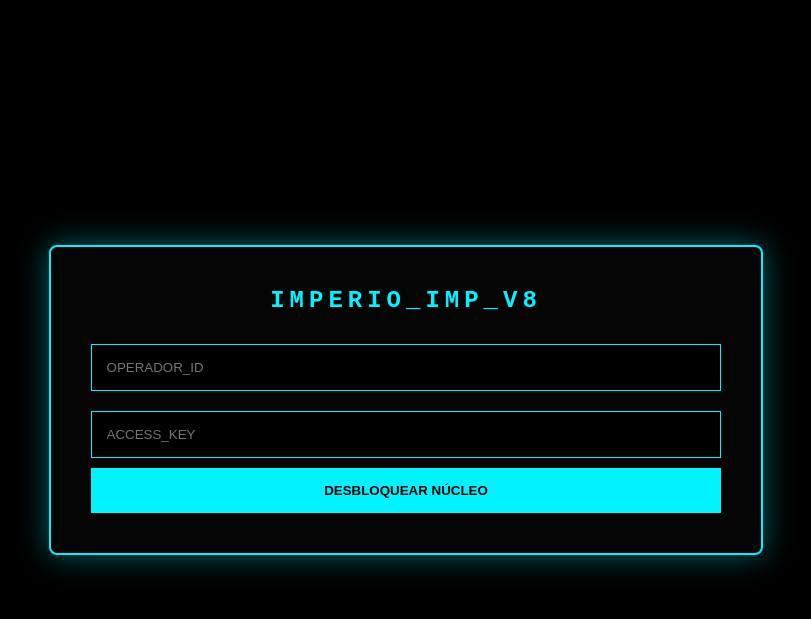
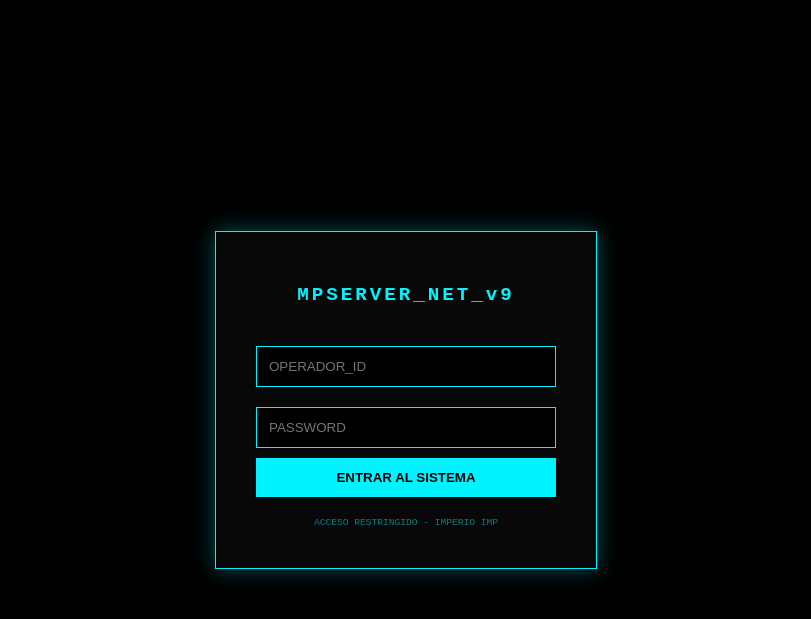
Before and after one commit to KekoOfficial/mp, a Flask app: page /login in a window 1280 px wide. Shown: the top 619 px of the page, without its empty margins (234-1045 px from the left). Run offline with Flask 3, Linux system fonts and the light colour scheme.

Commit message:
Actualizar login.html

```diff
--- a/templates/login.html
+++ b/templates/login.html
@@ -2,24 +2,26 @@
 <html lang="es">
 <head>
     <meta charset="UTF-8">
-    <title>IMPERIO IMP - LOGIN</title>
+    <title>MPSERVER.NET | LOGIN</title>
     <style>
-        body { background: #000; color: #00f3ff; font-family: 'Courier New', monospace; display: flex; justify-content: center; align-items: center; height: 100vh; margin: 0; }
-        .login-box { border: 2px solid #00f3ff; padding: 40px; background: #050505; box-shadow: 0 0 30px rgba(0,243,255,0.4); border-radius: 8px; text-align: center; }
-        input { background: #000; border: 1px solid #00f3ff; color: #fff; padding: 15px; margin: 10px 0; width: 100%; box-sizing: border-box; outline: none; }
-        button { background: #00f3ff; color: #000; border: none; padding: 15px; width: 100%; cursor: pointer; font-weight: bold; transition: 0.3s; }
-        button:hover { background: #fff; box-shadow: 0 0 20px #fff; }
-        .glitch { font-size: 24px; font-weight: bold; margin-bottom: 20px; text-transform: uppercase; letter-spacing: 5px; }
+        body { background: #000; color: #00f3ff; font-family: 'Courier New', monospace; height: 100vh; display: flex; justify-content: center; align-items: center; margin: 0; }
+        .panel { border: 1px solid #00f3ff; padding: 40px; background: #080808; box-shadow: 0 0 20px #00f3ff55; width: 300px; text-align: center; }
+        h1 { font-size: 1.2rem; letter-spacing: 3px; margin-bottom: 30px; }
+        input { background: #000; border: 1px solid #00f3ff; color: #fff; padding: 12px; margin: 10px 0; width: 100%; box-sizing: border-box; }
+        button { background: #00f3ff; color: #000; border: none; padding: 12px; width: 100%; font-weight: bold; cursor: pointer; transition: 0.3s; }
+        button:hover { background: #fff; box-shadow: 0 0 15px #fff; }
+        .footer { font-size: 0.6rem; margin-top: 20px; opacity: 0.5; }
     </style>
 </head>
 <body>
-    <div class="login-box">
-        <div class="glitch">IMPERIO_IMP_v8</div>
+    <div class="panel">
+        <h1>MPSERVER_NET_v9</h1>
         <form method="POST">
-            <input type="text" name="username" placeholder="OPERADOR_ID" required>
-            <input type="password" name="password" placeholder="ACCESS_KEY" required>
-            <button type="submit">DESBLOQUEAR NÚCLEO</button>
+            <input type="text" name="u" placeholder="OPERADOR_ID" required>
+            <input type="password" name="p" placeholder="PASSWORD" required>
+            <button type="submit">ENTRAR AL SISTEMA</button>
         </form>
+        <div class="footer">ACCESO RESTRINGIDO - IMPERIO IMP</div>
     </div>
 </body>
 </html>
```
